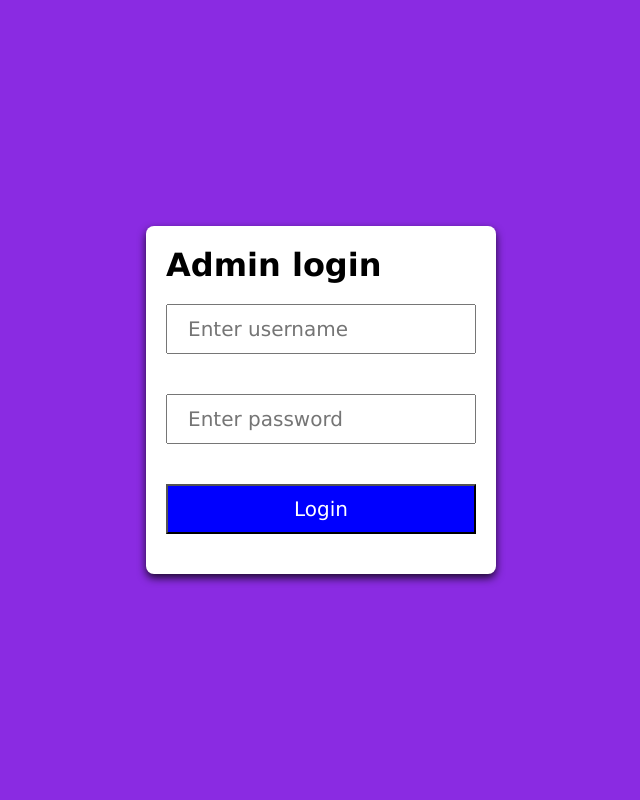
After one commit to rameem2003/apple_store_by_fahmida, a PHP site: page /admin_login.php in a window 1280 px wide. The commit adds this page. Shown: the whole page, without its empty margins (319-959 px from the left). Run offline with PHP 8.4, Linux system fonts and the light colour scheme.

Commit message:
admin login system added

```diff
--- /dev/null
+++ b/admin_login.css
@@ -0,0 +1,38 @@
+*{
+    margin: 0;
+    padding: 0;
+    box-sizing: border-box;
+    font-family: Verdana, Geneva, Tahoma, sans-serif;
+}
+
+
+body{
+    display: flex;
+    align-items: center;
+    justify-content: center;
+    height: 100vh;
+    background-color: blueviolet;
+}
+
+.wrapper{
+    width: 350px;
+    background-color: white;
+    box-shadow: 0 4px 8px rgba(0, 0, 0, 0.8);
+    border-radius: 8px;
+    padding: 20px;
+}
+
+.wrapper input{
+    width: 100%;
+    margin: 20px 0;
+    height: 50px;
+    outline: none;
+    font-size: 20px;
+    padding: 0 20px;
+}
+
+.wrapper input[type="submit"]{
+    cursor: pointer;
+    background-color: blue;
+    color: white;
+}
--- /dev/null
+++ b/admin_login.php
@@ -0,0 +1,50 @@
+<?php
+
+    include './configuration/connection.php';
+
+    session_start();
+
+    if(isset($_POST['submit'])){
+        $admin_user = $_POST['admin_username'];
+        $admin_pass = $_POST['admin_pass'];
+
+        $admin_login_query = "SELECT * FROM `admin` WHERE admin_user = '$admin_user' AND admin_pass = '$admin_pass'";
+
+        $run = mysqli_query($conn, $admin_login_query);
+
+        if(mysqli_num_rows($run) > 0){
+            $row = mysqli_fetch_assoc($run);
+            $_SESSION['admin_id'] = $row['id'];
+            header("location:admin.php");
+        }else{
+            echo '<script> alert("Something went wrong Admin!"); </script>';
+        }
+    }
+
+
+
+?>
+
+<!DOCTYPE html>
+<html lang="en">
+<head>
+    <meta charset="UTF-8">
+    <meta http-equiv="X-UA-Compatible" content="IE=edge">
+    <meta name="viewport" content="width=device-width, initial-scale=1.0">
+    <title>Hello Admin</title>
+
+    <!-- local css -->
+    <link rel="stylesheet" href="./admin_login.css">
+</head>
+<body>
+    <div class="wrapper">
+        <h1>Admin login</h1>
+
+        <form action="" method="post">
+            <input type="text" name="admin_username" id="" placeholder="Enter username">
+            <input type="password" name="admin_pass" id="" placeholder="Enter password">
+            <input type="submit" name="submit" value="Login">
+        </form>
+    </div>
+</body>
+</html>
```
Also changed, not shown: admin.css (+17 -2 lines), admin.php (+34 -2 lines), fahmida.sql (+33 -1 lines).
